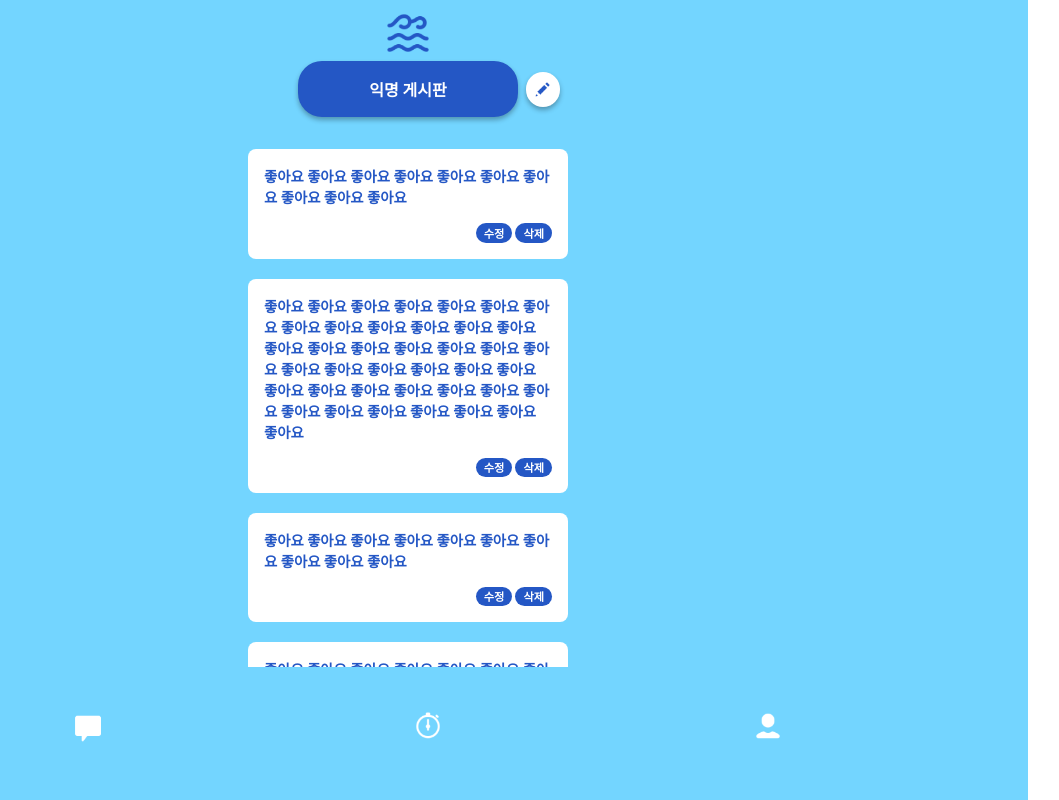
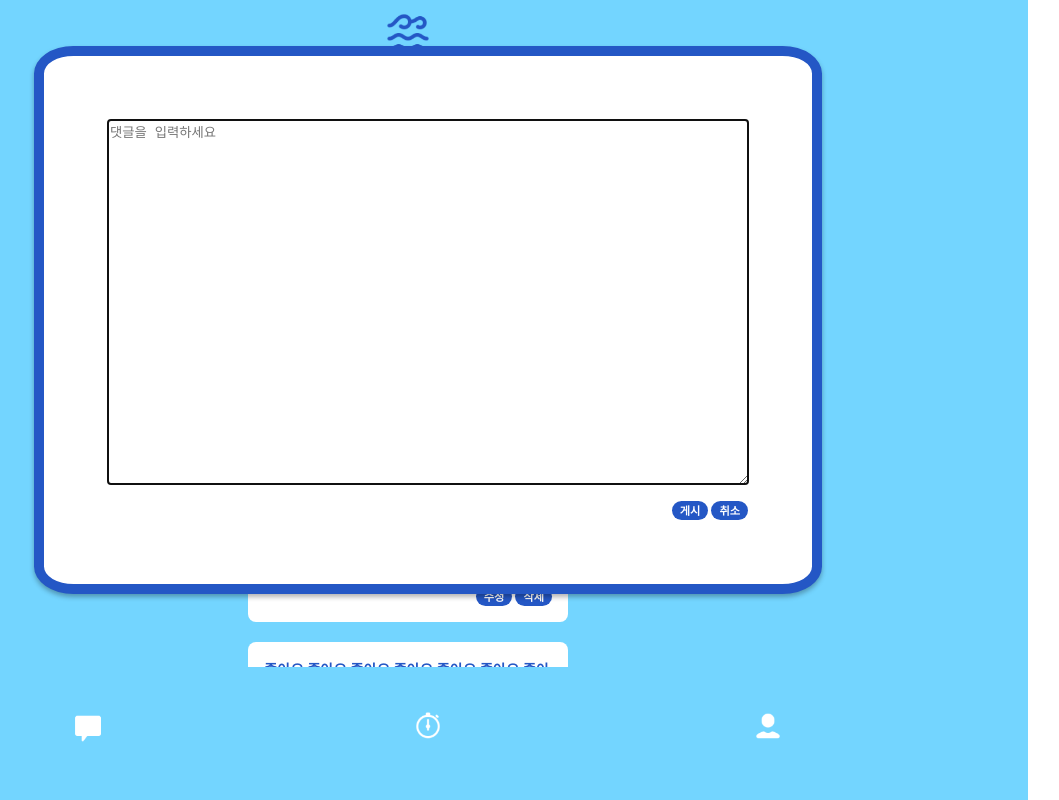
Before and after one commit to RIDE-THE-WAVE/Frontend, a React (Create React App) app in the folder ride-the-wave/: page /review in a window 1280 px wide. Both pictures are taken after a click on the element 754 px from the left and 89 px from the top of the page. Shown: the whole page, without its empty margins (212-1271 px from the left). Built offline with nearby package versions, Linux system fonts and the light colour scheme.

Commit message:
FEAT: 익명 게시판, 연필 누르면 모달 띄우기 구현 #8

```diff
--- /dev/null
+++ b/ride-the-wave/src/component/modal/ReviewdModal.js
@@ -0,0 +1,50 @@
+import React, { useEffect, useRef, useState } from 'react';
+import styles from './ReviewdModal.module.css';
+
+function ReviewdModal({closeModal, postReview}) {
+  const [comment, setComment] = useState('');
+  const postReviewByEnter = (e) => {
+    if (e.key === 'Enter') {
+      if (comment.trim() === '') {
+        setComment('');
+        alert('댓글을 입력하세요.');
+        return;
+      }
+      postReview(comment);
+      setComment('');
+    }
+  }
+  const closeModalByEscape = (e) => {
+    if (e.key === 'Escape') {
+      closeModal();
+    }
+  }
+
+  const textareaRef = useRef(null);
+
+  useEffect(() => {
+    if (textareaRef.current) {
+      textareaRef.current.focus();
+    }
+  }, []);
+
+  return (
+    <div className={styles.review} onKeyUp={closeModalByEscape}>
+        <div className={styles.comment}>
+            <textarea
+                ref={textareaRef}
+                placeholder="댓글을 입력하세요"
+                value={comment}
+                onChange={(e) => setComment(e.target.value)}
+                onKeyUp={postReviewByEnter}
+            />
+            <div className={styles.manage_button}>
+              <span className={styles.post_button} onClick={() => postReview(comment)}>게시</span>
+              <span className={styles.cancel_button} onClick={closeModal} >취소</span>
+            </div>
+        </div>
+    </div>
+  );
+}
+
+export default ReviewdModal;
--- /dev/null
+++ b/ride-the-wave/src/component/modal/ReviewdModal.module.css
@@ -0,0 +1,59 @@
+.review {
+  position: fixed;
+  width: 100%;
+  height: 100%;
+  left: 0;
+  top: 0;
+}
+
+.comment {
+  position:fixed;
+  width: 50%;
+  height: 50%;
+  left: 50%;
+  top: 40%;
+  transform: translate(-50%, -50%);
+  display: flex;
+  flex-direction: column;
+  justify-content: space-between;
+  color: #2457C5;
+  border: 10px solid #2457C5;
+  border-radius: 5%;
+  padding: 5%;
+  box-shadow: 0px 3px 5px rgba(0, 0, 0, 0.3);
+  background: #fff;
+  font-weight: bold;
+  z-index: 1;
+}
+
+.comment > textarea {
+  border: none;
+  height: 90%;
+}
+
+
+.manage_button {
+  display: flex;
+  align-items: center;
+  justify-content: end;
+  font-size: 0.7rem;
+}
+
+.post_button {
+  display: flex;
+  justify-content: center;
+  margin-right: 0.2rem;
+  border-radius: 1rem;
+  padding: 0.1rem 0.5rem;
+  background-color: #2457C5;
+  color: white;
+}
+
+.cancel_button {
+  display: flex;
+  justify-content: center;
+  border-radius: 1rem;
+  padding: 0.1rem 0.5rem;
+  background-color: #2457C5;
+  color: white;
+}
--- a/ride-the-wave/src/component/review/Review.js
+++ b/ride-the-wave/src/component/review/Review.js
@@ -1,15 +1,24 @@
-import React from 'react';
+import React, { useState } from 'react';
 import styles from './Review.module.css';
 import logo from '../img/logo.png'; // 나중에 공통이미지는 따로 관리하기
 import write from '../img/write.png';
-import question from '../img/question.png';
-import { Link, useLocation } from 'react-router-dom';
+import { Link } from 'react-router-dom';
 import BottomNav from '../common/BottomNav';
+import ReviewdModal from '../modal/ReviewdModal';
 
 
 function Review() {
-  // const location = useLocation();
-  // console.log(location.state.page);
+  const [showModal, setShowModal] = useState(false);
+
+  const openModal = () => {
+      setShowModal(true);
+  }
+  const closeModal = () => {
+      setShowModal(false);
+  }
+  const postReview = (comment) => {
+    console.log(comment);
+}
 
   return (
     <div className={styles.Review}>
@@ -23,14 +32,18 @@ function Review() {
                 <div className={styles.title_inner_box}>
                   {/* 제목 박스가 들어갈 예정 */}
                   <div className={styles.empty}></div>
-                  {/* ㅇㅇㅇㅇㅇㅇ */}
                   <div className={styles.title}>
                     <span>익명 게시판</span>
                   </div>
-                  <div className={styles.title_img}>
+                  <div className={styles.title_img} onClick={openModal}>
                     <img src={write} alt="write" />
                   </div>
                 </div>
+                {showModal &&
+                      <div>
+                          <ReviewdModal closeModal={closeModal} postReview={postReview}/>
+                      </div>
+                }
             </div>
         </div>
         <div className={styles.contents_box}>
```
